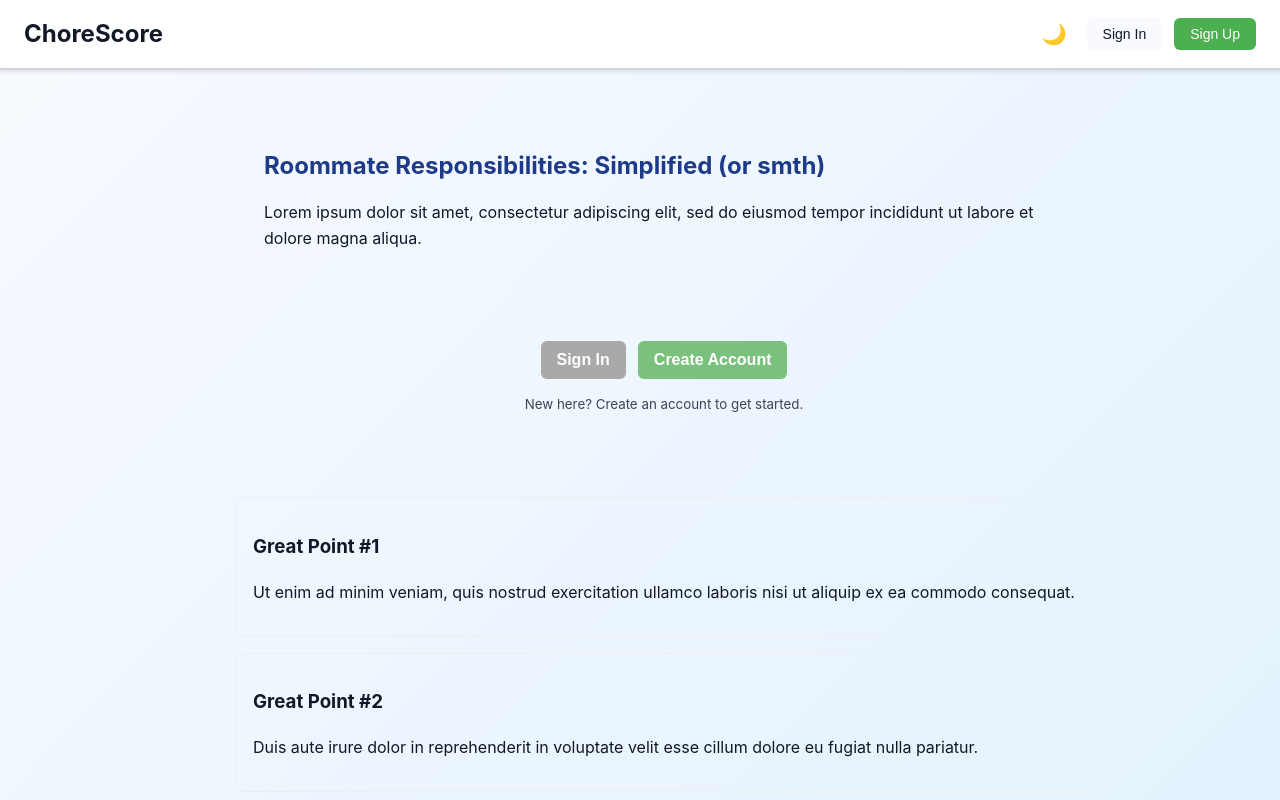
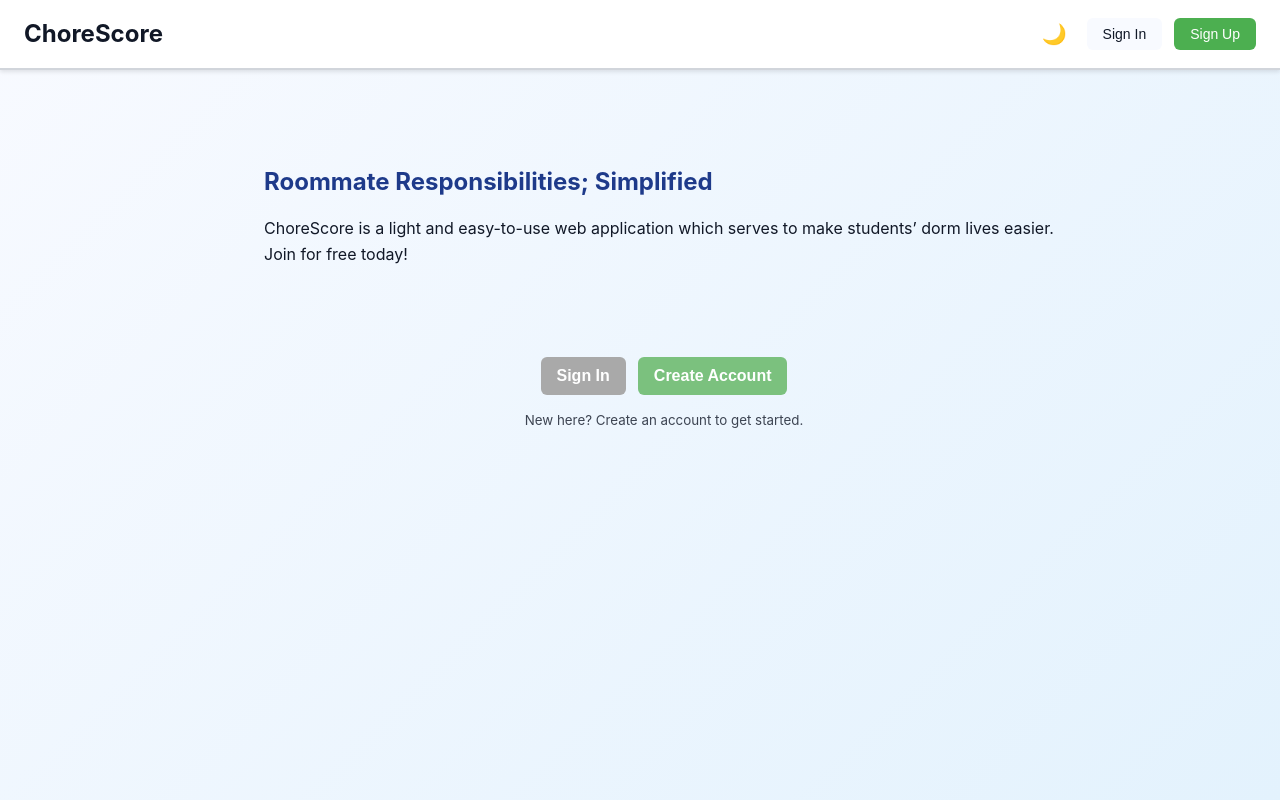
Before and after one commit to bena777/ChoreScore, a React (Vite) app in the folder client/: page / in a window 1280 px wide. Built offline with nearby package versions, Linux system fonts and the light colour scheme.

Commit message:
Adjusted homepage

```diff
--- a/client/src/pages/Home.jsx
+++ b/client/src/pages/Home.jsx
@@ -4,10 +4,13 @@ import "./Dashboard.css";
 export default function Home() {
   return (
     <div className="App" style={{ padding: 24 }}>
-			<section style={{ maxWidth: 800, margin: "24px auto" }}>
-				<h2 style={{ marginBottom: 8 }}>Roommate Responsibilities: Simplified (or smth)</h2>
+      <section style={{ maxWidth: 800, margin: "40px auto 24px" }}>
+        <h2 style={{ marginBottom: 8 }}>
+          Roommate Responsibilities; Simplified
+        </h2>
         <p style={{ lineHeight: 1.6 }}>
-					Lorem ipsum dolor sit amet, consectetur adipiscing elit, sed do eiusmod tempor incididunt ut labore et dolore magna aliqua.
+          ChoreScore is a light and easy-to-use web application which serves to
+          make students’ dorm lives easier. Join for free today!
         </p>
       </section>
 
@@ -28,29 +31,6 @@ export default function Home() {
           New here? Create an account to get started.
         </small>
       </section>
-
-			<section style={{ maxWidth: 900, margin: "32px auto" }}>
-				<div style={{ display: "grid", gap: 16 }}>
-					<div style={{ border: "1px solid #eee", borderRadius: 8, padding: 16 }}>
-						<h3>Great Point #1</h3>
-						<p>
-							Ut enim ad minim veniam, quis nostrud exercitation ullamco laboris nisi ut aliquip ex ea commodo consequat.
-						</p>
-					</div>
-					<div style={{ border: "1px solid #eee", borderRadius: 8, padding: 16 }}>
-						<h3>Great Point #2</h3>
-						<p>
-							Duis aute irure dolor in reprehenderit in voluptate velit esse cillum dolore eu fugiat nulla pariatur.
-						</p>
-					</div>
-					<div style={{ border: "1px solid #eee", borderRadius: 8, padding: 16 }}>
-						<h3>Great Point #3</h3>
-						<p>
-							Excepteur sint occaecat cupidatat non proident, sunt in culpa qui officia deserunt mollit anim id est laborum.
-						</p>
-					</div>
-				</div>
-			</section>
     </div>
   );
 }
```
Lines whose indentation alone changed are shown as unchanged.
